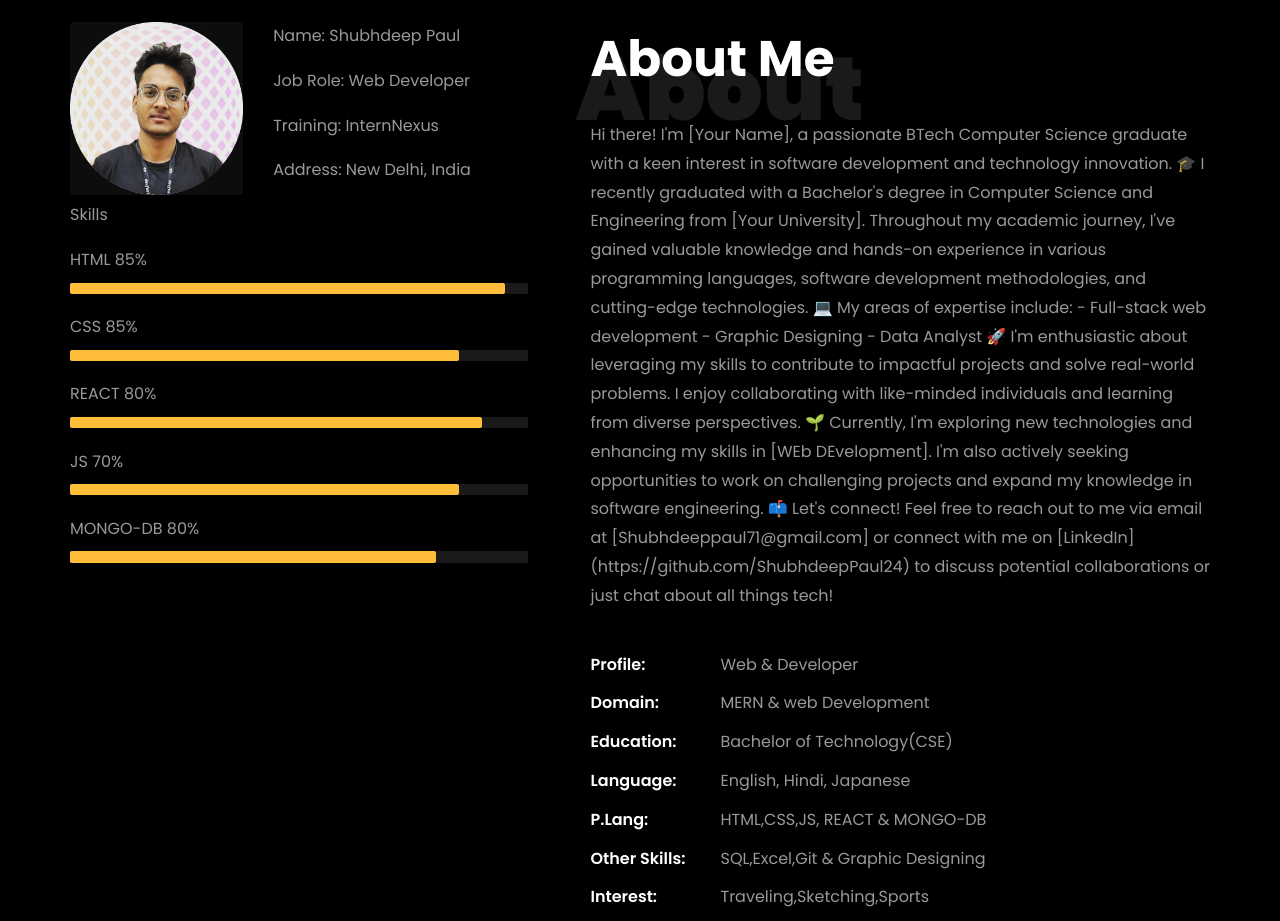
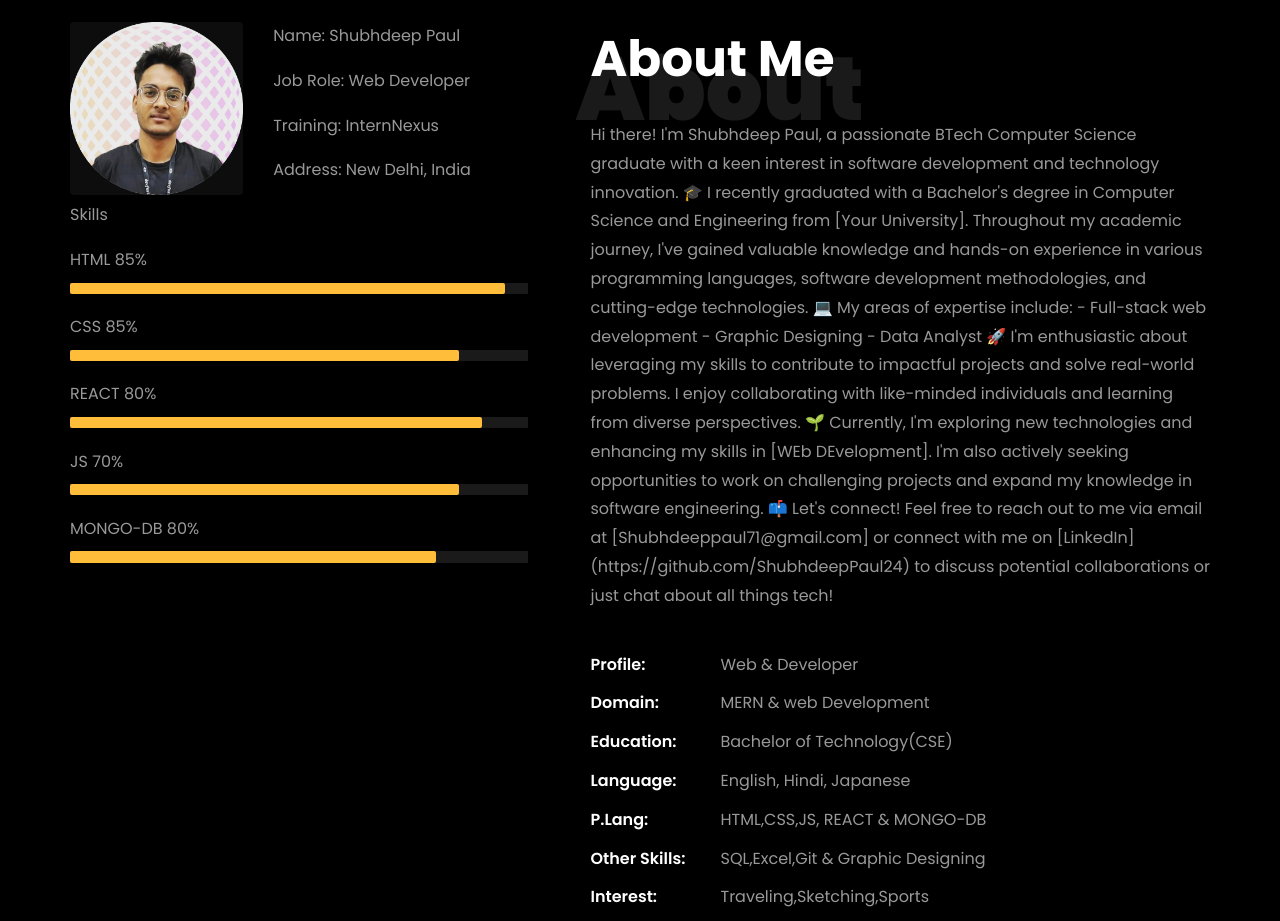
Before and after one commit to ShubhdeepPaul24/Portfolio, a plain HTML site: page index.html in a window 1280 px wide. Shown: the part 840-1761 px from the top of the page. Drawn offline with Linux system fonts and the light colour scheme; files whose address does not match are found by name.

Commit message:
index.html

```diff
--- a/index.html
+++ b/index.html
@@ -270,7 +270,7 @@
 								<h1 class="big">About</h1>
 								<h2 class="mb-4">About Me</h2>
 
-								<p>Hi there! I'm [Your Name], a passionate BTech Computer Science graduate with a keen interest in software development and technology innovation.
+								<p>Hi there! I'm Shubhdeep Paul, a passionate BTech Computer Science graduate with a keen interest in software development and technology innovation.
 
 									🎓 I recently graduated with a Bachelor's degree in Computer Science and Engineering from [Your University]. Throughout my academic journey, I've gained valuable knowledge and hands-on experience in various programming languages, software development methodologies, and cutting-edge technologies.
 
```
